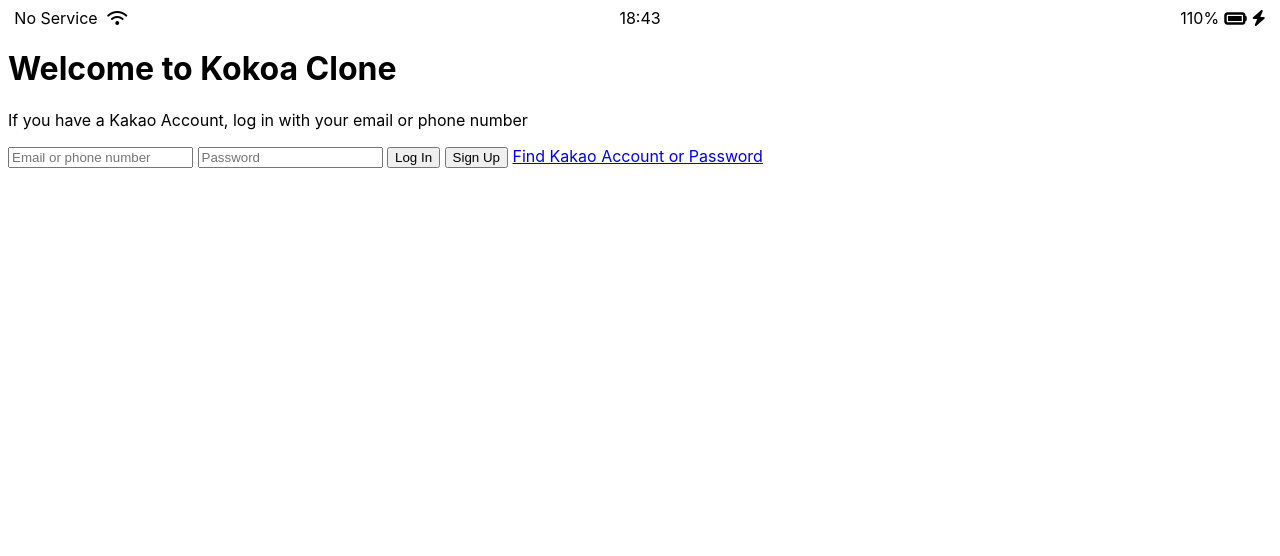
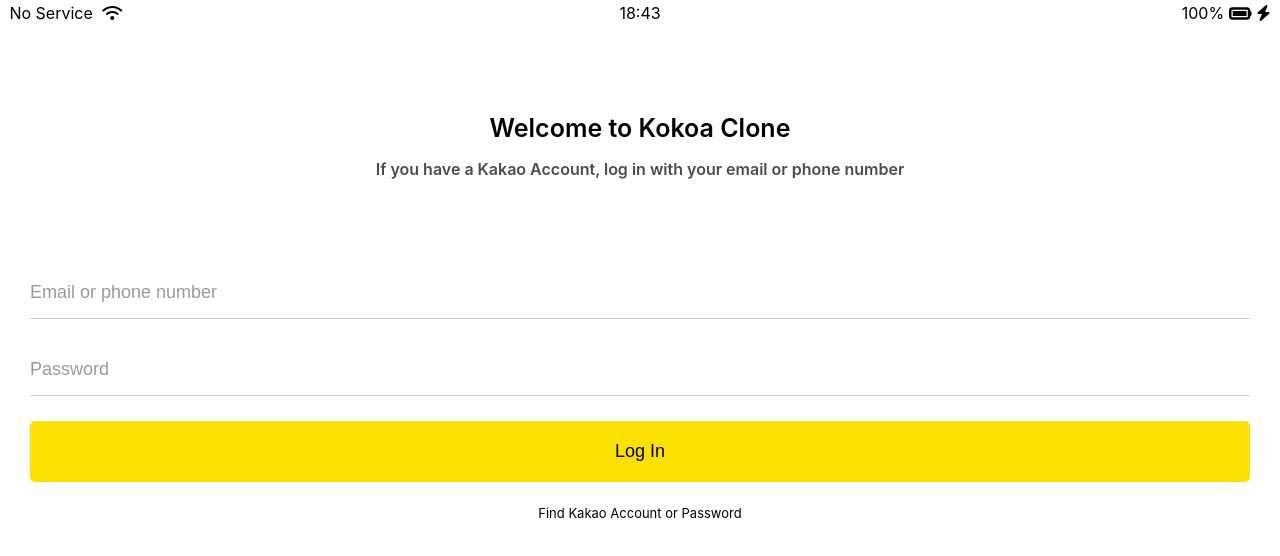
Before and after one commit to dudgns2947/kokoa-clone-2020, a plain HTML site: page index.html in a window 1280 px wide. Drawn offline with Linux system fonts and the light colour scheme.

Commit message:
index_complete

```diff
--- /dev/null
+++ b/CSS/components/status-bar.css
@@ -0,0 +1,23 @@
+.status-bar {
+  display: flex;
+  justify-content: center;
+  padding: 5px 3px;
+}
+.status-bar__column {
+  width: 33%;
+}
+.status-bar__column:first-child span {
+  margin-right: 5px;
+}
+.status-bar__column:nth-child(2) {
+  display: flex;
+  justify-content: center;
+}
+.status-bar__column:last-child {
+  display: flex;
+  justify-content: flex-end;
+  align-items: center;
+}
+.status-bar__column .fa-battery-full {
+  margin: 1px 5px;
+}
--- /dev/null
+++ b/CSS/reset.css
@@ -0,0 +1,133 @@
+/* http://meyerweb.com/eric/tools/css/reset/
+   v2.0 | 20110126
+   License: none (public domain)
+*/
+
+html,
+body,
+div,
+span,
+applet,
+object,
+iframe,
+h1,
+h2,
+h3,
+h4,
+h5,
+h6,
+p,
+blockquote,
+pre,
+a,
+abbr,
+acronym,
+address,
+big,
+cite,
+code,
+del,
+dfn,
+em,
+img,
+ins,
+kbd,
+q,
+s,
+samp,
+small,
+strike,
+strong,
+sub,
+sup,
+tt,
+var,
+b,
+u,
+i,
+center,
+dl,
+dt,
+dd,
+ol,
+ul,
+li,
+fieldset,
+form,
+label,
+legend,
+table,
+caption,
+tbody,
+tfoot,
+thead,
+tr,
+th,
+td,
+article,
+aside,
+canvas,
+details,
+embed,
+figure,
+figcaption,
+footer,
+header,
+hgroup,
+menu,
+nav,
+output,
+ruby,
+section,
+summary,
+time,
+mark,
+audio,
+video {
+  margin: 0;
+  padding: 0;
+  border: 0;
+  font-size: 100%;
+  font: inherit;
+  vertical-align: baseline;
+}
+/* HTML5 display-role reset for older browsers */
+article,
+aside,
+details,
+figcaption,
+figure,
+footer,
+header,
+hgroup,
+menu,
+nav,
+section {
+  display: block;
+}
+body {
+  line-height: 1;
+}
+ol,
+ul {
+  list-style: none;
+}
+blockquote,
+q {
+  quotes: none;
+}
+blockquote:before,
+blockquote:after,
+q:before,
+q:after {
+  content: "";
+  content: none;
+}
+table {
+  border-collapse: collapse;
+  border-spacing: 0;
+}
+
+input:focus {
+  outline: none;
+}
--- /dev/null
+++ b/CSS/screens/login.css
@@ -0,0 +1,55 @@
+.welcome-header {
+  margin: 90px 0px;
+  text-align: center;
+  display: flex;
+  flex-direction: column;
+  align-items: center;
+  font-weight: 600;
+}
+.welcome-header__title {
+  margin-bottom: 20px;
+  font-size: 25px;
+}
+.welcome-header__text {
+  width: 60%;
+  opacity: 0.7;
+}
+
+.login-form {
+  display: flex;
+  flex-direction: column;
+  margin: 0px 30px;
+}
+.login-form input {
+  border: none;
+  font-size: 18px;
+  padding: 15px 0px;
+  margin-bottom: 25px;
+}
+
+.login-form input:not([type="submit"]) {
+  border-bottom: 1px solid rgba(0, 0, 0, 0.2);
+  transition: border-color 0.3s ease-in-out;
+}
+
+.login-form input::placeholder {
+  color: rgba(0, 0, 0, 0.4);
+}
+
+.login-form input:focus {
+  border-color: var(--yellow);
+}
+
+.login-form input[type="submit"] {
+  background-color: var(--yellow);
+  cursor: pointer;
+  padding: 20px 0px;
+  border-radius: 5px;
+}
+
+.login-form a {
+  text-align: center;
+  text-decoration: none;
+  color: inherit;
+  font-size: 13px;
+}
--- a/CSS/styles.css
+++ b/CSS/styles.css
@@ -1,25 +1,13 @@
-.status-bar {
-  display: flex;
-  justify-content: center;
-}
-.status-bar__column {
-  width: 33%;
-}
-.status-bar__column:first-child span {
-  margin-right: 5px;
-}
-.status-bar__column:nth-child(2) {
-  display: flex;
-  justify-content: center;
-}
-.status-bar__column:last-child {
-  display: flex;
-  justify-content: flex-end;
-  align-items: center;
-}
-.status-bar__column .fa-battery-full {
-  margin: 1px 5px;
-}
+@import "reset.css";
+@import "status-bar.css";
+@import "variable.css";
+
+/* Components */
+@import "components/status-bar.css";
+
+/* Screens */
+@import "screens/login.css";
+
 body {
   font-family: -apple-system, BlinkMacSystemFont, "Segoe UI", Roboto, Oxygen,
     Ubuntu, Cantarell, "Open Sans", "Helvetica Neue", sans-serif;
--- /dev/null
+++ b/CSS/variable.css
@@ -0,0 +1,3 @@
+:root {
+  --yellow: #fae100;
+}
--- a/index.html
+++ b/index.html
@@ -16,7 +16,7 @@
         <span>18:43</span>
       </div>
       <div class="status-bar__column">
-        <span>110%</span>
+        <span>100%</span>
         <i class="fas fa-battery-full fa-lg"></i>
         <i class="fas fa-bolt"></i>
       </div>
@@ -29,11 +29,10 @@
       </p>
     </header>
 
-    <form class="login-form">
-      <input type="text" placeholder="Email or phone number" />
-      <input type="password" placeholder="Password" />
+    <form action="friends.html" method="GET" class="login-form">
+      <input name="username" type="text" placeholder="Email or phone number" />
+      <input name="password" type="password" placeholder="Password" />
       <input type="submit" value="Log In" />
-      <input type="submit" value="Sign Up" />
       <a href="#">Find Kakao Account or Password</a>
     </form>
 
```
Also changed, not shown: friends.html (added, +1 -0 lines).
